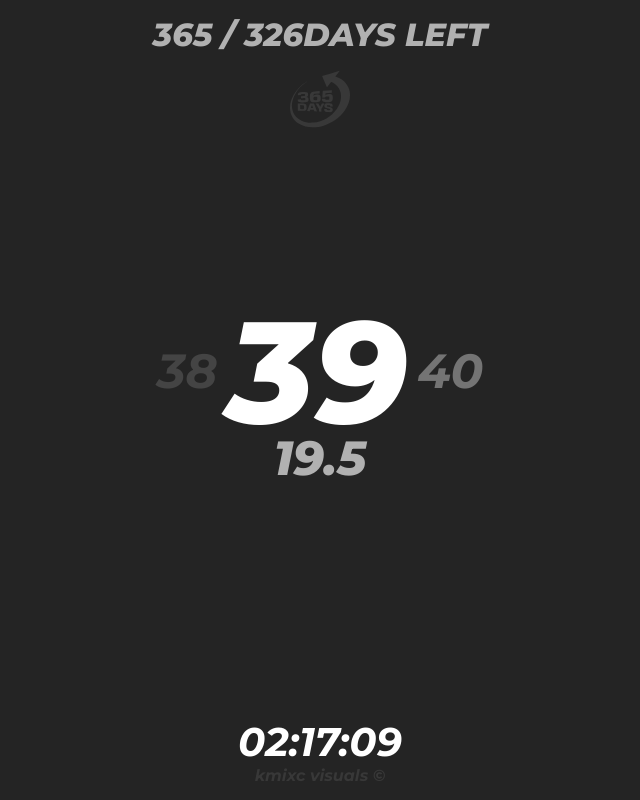
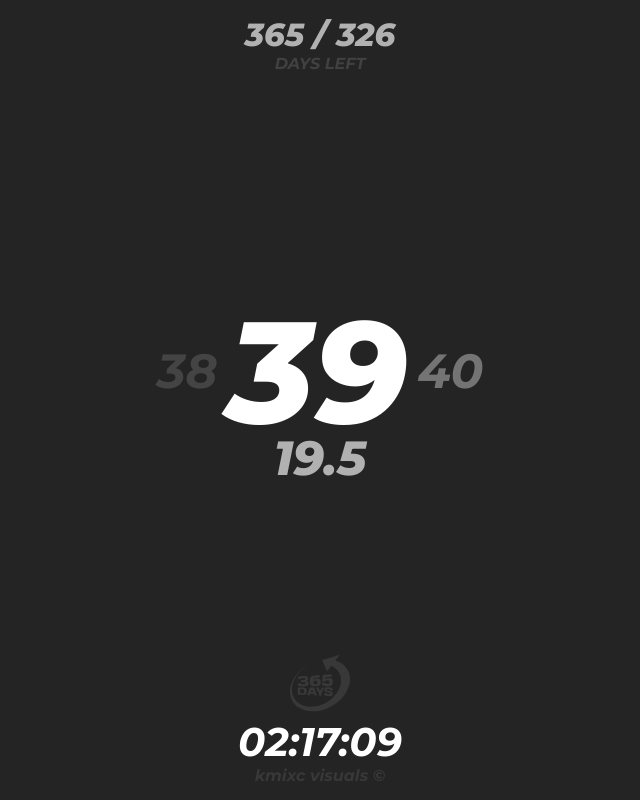
Before and after one commit to kmixc/dayoftheyear, a React (Vite) app: page / in a window 1280 px wide. Shown: the whole page, without its empty margins (320-960 px from the left). Built offline with nearby package versions, Linux system fonts and the light colour scheme.

Commit message:
Added Text

```diff
--- a/src/App.css
+++ b/src/App.css
@@ -10,7 +10,6 @@ body {
 .logo {
   z-index: -5;
   width: 60px;
-  padding: 15px;
 }
 
 .center {
@@ -78,6 +77,10 @@ body {
   color: #383838;
 }
 
+.smltxt {
+  color: #414141;
+}
+
 .tomorrow {
   font-size: 3em;
   color: rgb(116, 116, 116);
--- a/src/App.jsx
+++ b/src/App.jsx
@@ -32,8 +32,8 @@ function App() {
   return (
     <div className='center'>
       <div className='top'>
-        <div className='daysinyearleft'>{days_of_a_year(yearNum) + " / " + (days_of_a_year(yearNum) - day).toString() + "DAYS LEFT"}</div>
-        <img src={Logo} className="logo" />
+        <div className='daysinyearleft'>{days_of_a_year(yearNum) + " / " + (days_of_a_year(yearNum) - day).toString()}</div>
+        <p className='smltxt'>DAYS LEFT</p>
       </div>
       <div className='days'>
         <h1 className='yesterday'>{dayBefore.toString()}</h1>
@@ -42,6 +42,7 @@ function App() {
       </div>
       <div className='divided'>{half.toString()}</div>
       <div className='bottom'>
+        <img src={Logo} className="logo" />
         <p id='time'></p>
         <p className='copyright'>kmixc visuals ©</p>
       </div>
```
